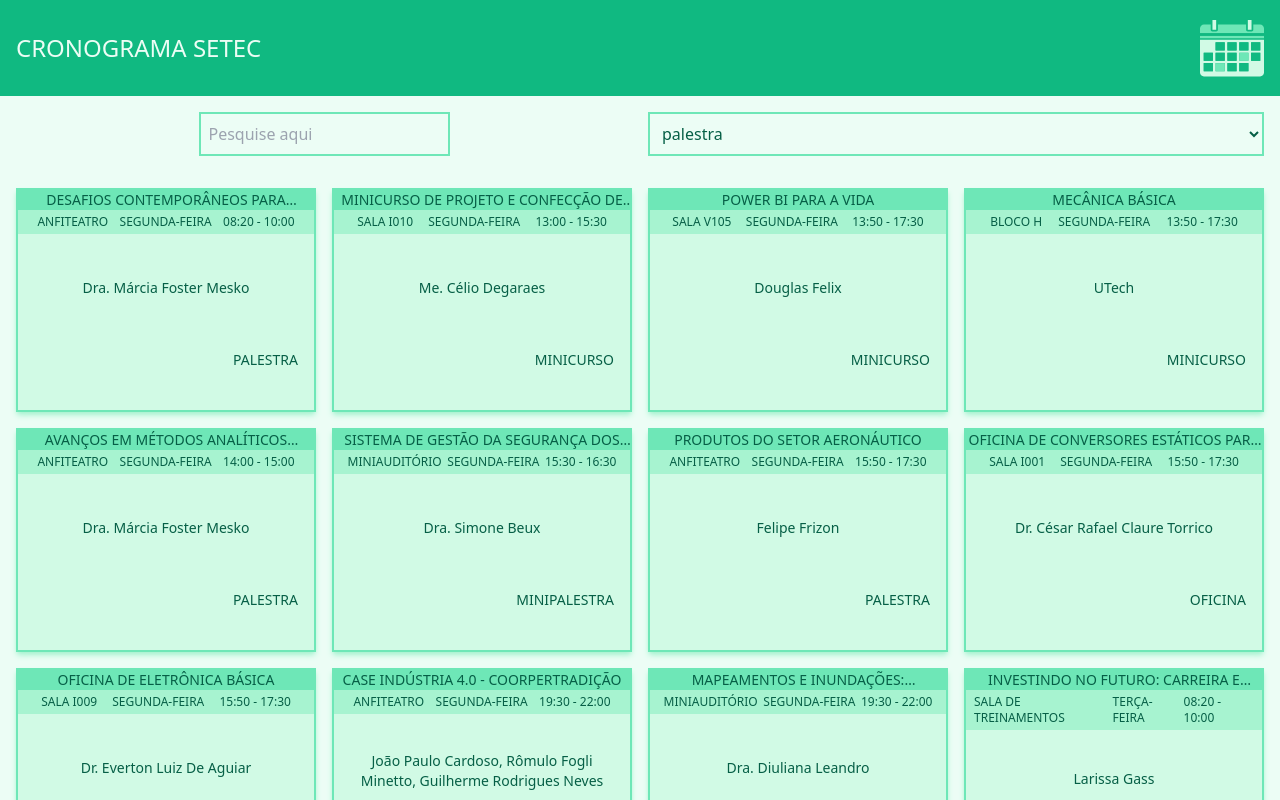
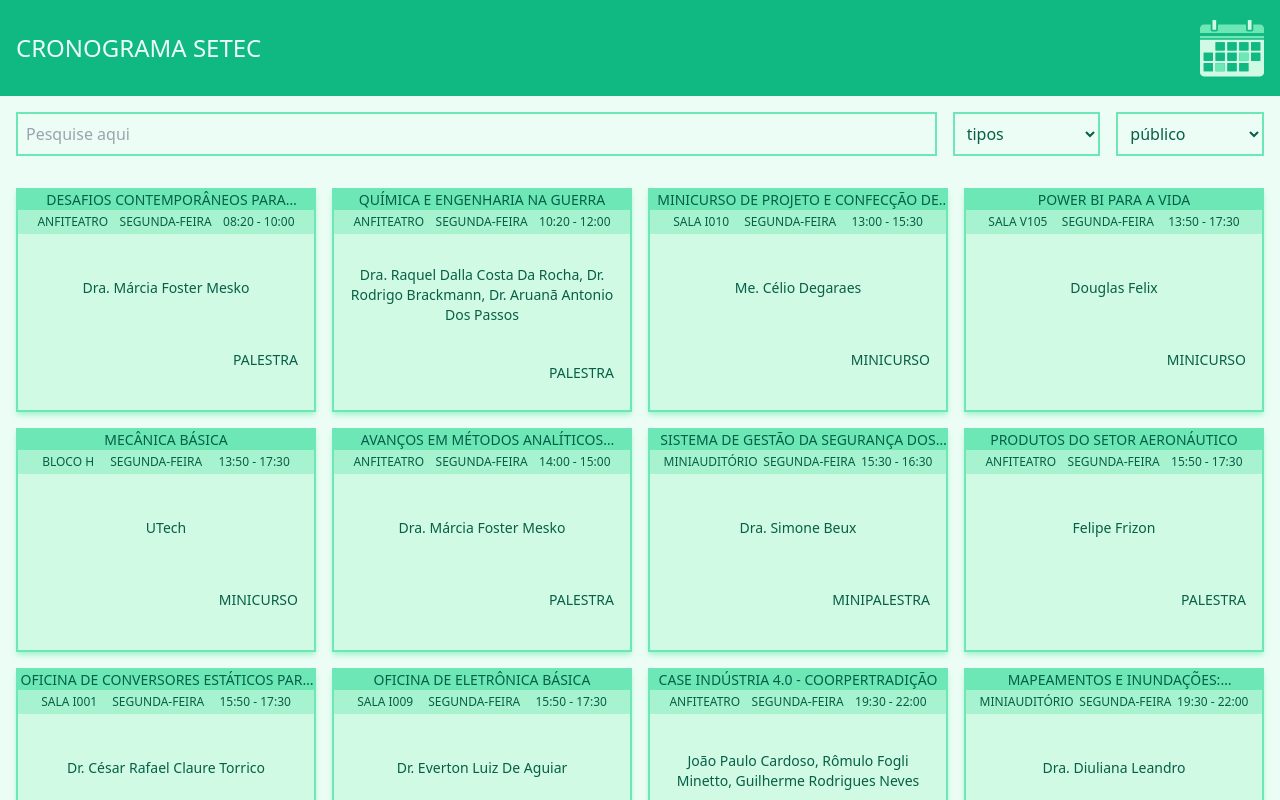
Before and after one commit to dihbgs/cronograma-setec, a React (Vite) app: page / in a window 1280 px wide. Shown: the top 800 px of the page. Built offline with nearby package versions, Linux system fonts and the light colour scheme.

Commit message:
feature: improve user experience

```diff
--- a/src/components/Timetable.jsx
+++ b/src/components/Timetable.jsx
@@ -13,14 +13,60 @@ function stringToWeekday(date) {
   });
 }
 
+function sortByDate(courses) {
+  return courses.sort((a, b) => {
+    return new Date(a.start) - new Date(b.start);
+  });
+}
+
+function filterBySearch(courses, search) {
+  return courses.filter((course) => {
+    const searchPool =
+      course.title.toLowerCase() +
+      course.speakers.join(" ").toLowerCase() +
+      course.location.toLowerCase() +
+      course.type.toLowerCase() +
+      course.category.toLowerCase() +
+      course.start.toLowerCase() +
+      course.end.toLowerCase() +
+      stringToWeekday(course.start).toLowerCase();
+
+    return searchPool.includes(search.toLowerCase());
+  });
+}
+
+function filterByAll(courses, category, type, search) {
+  const filteredBySearch = filterBySearch(courses, search);
+
+  return filteredBySearch.filter((course) => {
+    const courseType = course.type.toLowerCase();
+    const courseCategory = course.category.toLowerCase();
+
+    return (
+      (courseCategory === category || category === "all" || course) &&
+      (courseType === type || type === "all")
+    );
+  });
+}
+
+function isCourseOutdated(course) {
+  return new Date(course.end) < new Date();
+}
+
 const Card = ({ course }) => {
   const { title, type, location, speakers, start, end } = course;
   const timerange = stringToTime(start) + " - " + stringToTime(end);
+  const isOutdated = isCourseOutdated(course);
   const people = speakers.join(", ");
   const day = stringToWeekday(start);
 
   return (
-    <div className="grid h-48 sm:h-56 bg-emerald-100 dark:bg-emerald-800  dark:border-emerald-950 text-emerald-800 dark:text-emerald-100 border-emerald-300  shadow-emerald-200 dark:shadow-emerald-950 border-2 gap-3 uppercase shadow-md text-sm active:hover:animate-wiggle cursor-pointer">
+    <div
+      className={
+        "grid h-48 sm:h-56 bg-emerald-100 dark:bg-emerald-800  dark:border-emerald-950 text-emerald-800 dark:text-emerald-100 border-emerald-300  shadow-emerald-200 dark:shadow-emerald-950 border-2 gap-3 uppercase shadow-md text-sm active:hover:animate-wiggle cursor-pointer " +
+        (isOutdated ? "grayscale" : "")
+      }
+    >
       <div className="flex flex-col">
         <div className="bg-emerald-300 dark:bg-emerald-950 p-0 line-clamp-1 hover:line-clamp-4">
           <p className="text-sm text-center">{title}</p>
@@ -43,9 +89,9 @@ const Card = ({ course }) => {
 
 const SearchBar = ({ setSearch }) => {
   return (
-    <div className="flex flex-row justify-center w-full">
+    <div className="flex flex-row justify-center w-full active:hover:animate-wiggle">
       <input
-        className="border-2 border-emerald-300 dark:border-emerald-950 dark:text-emerald-50 dark:bg-emerald-950 outline-none bg-emerald-50 text-emerald-800 px-2"
+        className="flex w-full border-2 border-emerald-300 dark:border-emerald-950 dark:text-emerald-50 dark:bg-emerald-950 outline-none bg-emerald-50 text-emerald-800 px-2"
         type="text"
         placeholder="Pesquise aqui"
         onChange={(e) => setSearch(e.target.value)}
@@ -54,8 +100,7 @@ const SearchBar = ({ setSearch }) => {
   );
 };
 
-const CoursesDropdown = ({ courses, setFilteredCourses }) => {
-  const types = courses.map((course) => course.type.toLowerCase());
+const CoursesDropdown = ({ types, setType }) => {
   const options = [...new Set(types)].map((type, index) => {
     return (
       <option key={index} value={type}>
@@ -65,55 +110,67 @@ const CoursesDropdown = ({ courses, setFilteredCourses }) => {
   });
 
   return (
-    <div className="flex flex-row justify-center w-full">
+    <div className="flex flex-row justify-center w-full sm:max-xl:w-4/5 active:hover:animate-wiggle">
       <select
         className="flex w-full border-2 border-emerald-300 dark:border-emerald-950 dark:text-emerald-50 dark:bg-emerald-950 outline-none p-2 text-emerald-800 bg-emerald-50"
         onChange={(e) => {
-          const type = e.target.value;
-          const filtered = filterByType(courses, type);
-          setFilteredCourses(filtered);
+          setType(e.target.value);
         }}
       >
+        <option value="all">tipos</option>
         {options}
       </select>
     </div>
   );
 };
 
-function sortByDate(courses) {
-  return courses.sort((a, b) => {
-    return new Date(a.start) - new Date(b.start);
+const CategoryDropdown = ({ categories, setCategory }) => {
+  const options = [...new Set(categories)].map((category, index) => {
+    return (
+      <option key={index} value={category}>
+        {category}
+      </option>
+    );
   });
-}
 
-function filterByType(courses, type) {
-  return courses.filter((course) => course.type.toLowerCase() === type);
-}
+  return (
+    <div className="flex flex-row justify-center w-full sm:max-xl:w-4/5 active:hover:animate-wiggle">
+      <select
+        className="flex w-full border-2 border-emerald-300 dark:border-emerald-950 dark:text-emerald-50 dark:bg-emerald-950 outline-none p-2 text-emerald-800 bg-emerald-50"
+        onChange={(e) => {
+          setCategory(e.target.value);
+        }}
+      >
+        <option value="all">público</option>
+        {options}
+      </select>
+    </div>
+  );
+};
 
 const Timetable = ({ courses }) => {
+  const [type, setType] = useState("all");
   const [search, setSearch] = useState("");
-  const [filteredCourses, setFilteredCourses] = useState(sortByDate(courses));
+  const [category, setCategory] = useState("all");
+
+  const sortedByDate = sortByDate(courses);
+  const filteredCourses = filterByAll(sortedByDate, category, type, search);
+
+  const types = courses.map((course) => course.type.toLowerCase());
+  const categories = courses.map((course) => course.category.toLowerCase());
 
   const cards = filteredCourses.map((course, index) => {
-    const { title, speakers } = course;
-    const people = speakers.join(", ");
-    const searchValue = title + people + course.type + course.location;
-
-    if (searchValue.toLowerCase().includes(search.toLowerCase())) {
-      return <Card course={course} key={index} />;
-    }
-
-    return null;
+    return <Card course={course} key={index} />;
   });
 
   return (
     <>
       <div className="flex flex-row justify-around p-4 gap-4">
         <SearchBar setSearch={setSearch} />
-        <CoursesDropdown
-          setFilteredCourses={setFilteredCourses}
-          courses={courses}
-        />
+        <div className="flex flex-row gap-4">
+          <CoursesDropdown types={types} setType={setType} />
+          <CategoryDropdown categories={categories} setCategory={setCategory} />
+        </div>
       </div>
       <div className="grid h-full grid-cols-1 sm:grid-cols-2 md:grid-cols-3 lg:grid-cols-4 gap-4 p-4">
         {cards}
--- a/src/data/courses.json
+++ b/src/data/courses.json
@@ -1,4 +1,17 @@
 [
+  {
+    "category": "geral",
+    "type": "Palestra",
+    "title": "Química e Engenharia na Guerra",
+    "start": "2024-10-14T10:20:00",
+    "end": "2024-10-14T12:00:00",
+    "location": "Anfiteatro",
+    "speakers": [
+      "Dra. Raquel Dalla Costa da Rocha",
+      "Dr. Rodrigo Brackmann",
+      "Dr. Aruanã Antonio dos Passos"
+    ]
+  },
   {
     "category": "geral",
     "type": "Competição",
@@ -351,7 +364,7 @@
     "speakers": ["Larissa Gass"]
   },
   {
-    "category": "mecânica, elétrica",
+    "category": "mecânica/elétrica",
     "type": "Minicurso",
     "title": "Matlab e Ansys",
     "start": "2024-10-15T08:20:00",
@@ -498,7 +511,7 @@
     "speakers": ["UTech"]
   },
   {
-    "category": "mecânica, elétrica",
+    "category": "mecânica/elétrica",
     "type": "Minicurso",
     "title": "Minicurso de Machine Learning",
     "start": "2024-10-16T08:20:00",
```
